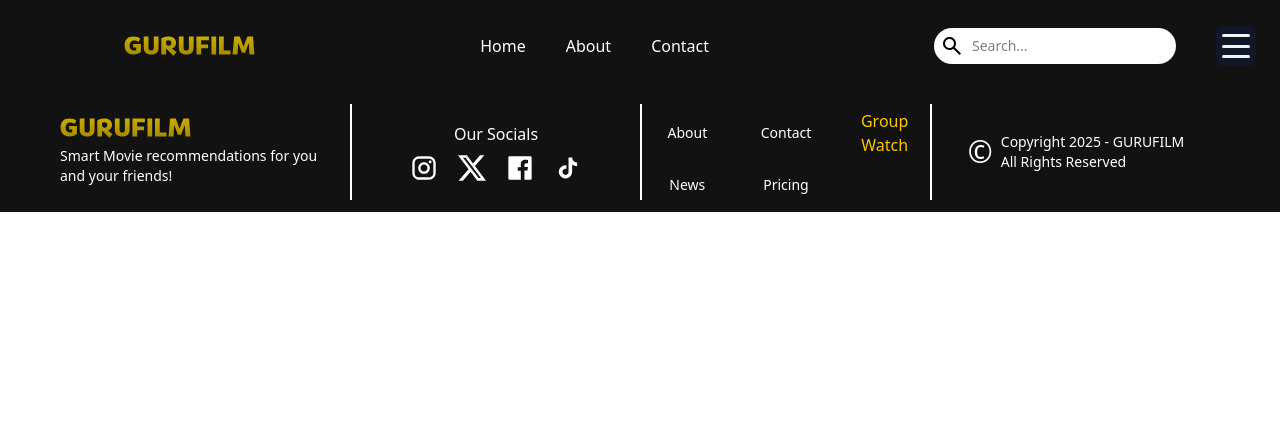
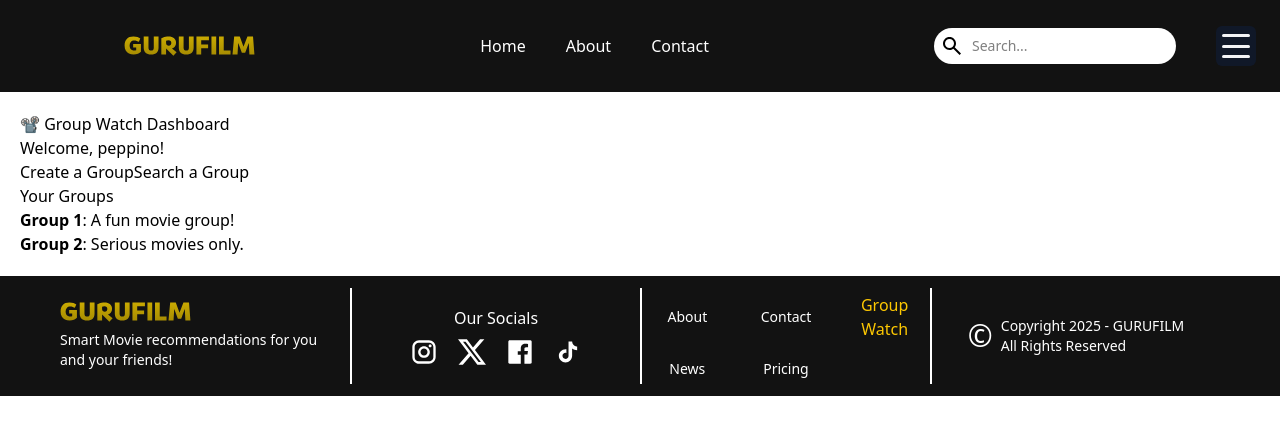
Before and after one commit to Sk4rKr0w/Movies-HCI-Project, a React (Vite) app in the folder front-end/: page /groupwatch in a window 1280 px wide. Shown: the top 434 px of the page. Built offline with nearby package versions, Linux system fonts and the light colour scheme.

Commit message:
Log out, inizio groupwatch

```diff
--- a/front-end/src/App.jsx
+++ b/front-end/src/App.jsx
@@ -8,6 +8,7 @@ import Footer from "./components/Footer";
 import SignUp from "./pages/SignUp";
 import SignIn from "./pages/SignIn";
 import Profile from "./pages/Profile";
+import GroupWatch from "./pages/GroupWatch";
 
 
 function App() {
@@ -21,6 +22,7 @@ function App() {
                 <Route path="/signup" element={<SignUp />} />
                 <Route path="/signin" element={<SignIn />} />
                 <Route path="/profile" element={<Profile />} />
+                <Route path="/groupwatch" element={<GroupWatch />} />
 
             </Routes>
             <Footer />
--- /dev/null
+++ b/front-end/src/components/HelloUser.jsx
@@ -0,0 +1,65 @@
+import { useEffect, useState } from "react";
+import Profile from "../pages/Profile";
+
+function HelloUser() {
+  const [user, setUser] = useState(null);
+  const [showLogout, setShowLogout] = useState(false);
+
+  useEffect(() => {
+    const token = localStorage.getItem("token");
+
+    if (!token) return;
+
+    fetch("http://localhost:3001/api/protected/profile", {
+      headers: {
+        Authorization: `Bearer ${token}`
+      }
+    })
+      .then((res) => res.json())
+      .then((data) => {
+        if (!data.error) {
+          setUser(data.user);
+        }
+      })
+      .catch((err) => {
+        console.error("Errore nel recupero utente in HelloUser:", err);
+      });
+  }, []);
+
+  const handleLogout = () => {
+    localStorage.removeItem("token");
+    window.location.href = "/"; // oppure "/login"
+  };
+
+  if (!user) return null;
+
+  return (
+    <div
+      style={{ position: "relative", display: "inline-block" }}
+      onMouseEnter={() => setShowLogout(true)}
+      onMouseLeave={() => setShowLogout(false)}
+    >
+      <button>Hello, {user.username}!</button>
+
+      {showLogout && (
+        <div
+          style={{
+            position: "absolute",
+            top: "100%",
+            left: 0,
+            backgroundColor: "#000000",
+            border: "1px solid #ccc",
+            padding: "5px 10px",
+            cursor: "pointer",
+            zIndex: 10
+          }}
+          onClick={handleLogout}
+        >
+          Log out
+        </div>
+      )}
+    </div>
+  );
+}
+
+export default HelloUser;
--- a/front-end/src/components/NavBar.jsx
+++ b/front-end/src/components/NavBar.jsx
@@ -2,6 +2,7 @@ import { NavLink } from "react-router-dom"; // Cambia Link con NavLink
 import SearchBar from "./SearchBar";
 import HamburgerIcon from "./HamburgerIcon";
 import logo from "../assets/images/logo.svg";
+import HelloUser from "./HelloUser";
 
 function NavBar() {
     return (
@@ -47,6 +48,7 @@ function NavBar() {
             </div>
 
             <div className="flex items-center gap-10">
+                <HelloUser />
                 <SearchBar />
                 <HamburgerIcon className="md:hidden" />
             </div>
--- /dev/null
+++ b/front-end/src/pages/GroupWatch.jsx
@@ -0,0 +1,51 @@
+import { useEffect, useState } from "react";
+import axios from "axios";
+import HelloUser from "../components/HelloUser";
+
+function GroupWatch() {
+  //if (!user) return <div>You must be logged in to access this page.</div>;
+
+  // Simuliamo gruppi fittizi per la dashboard
+  const [groups, setGroups] = useState([
+    { id: 1, name: "Group 1", description: "A fun movie group!" },
+    { id: 2, name: "Group 2", description: "Serious movies only." },
+  ]);
+
+  // Funzione per creare un nuovo gruppo
+  const handleCreateGroup = () => {
+    const groupName = prompt("Enter a name for your new group");
+    if (groupName) {
+      const newGroup = { id: groups.length + 1, name: groupName, description: "New movie group." };
+      setGroups([...groups, newGroup]);
+    }
+  };
+
+  // Funzione per cercare un gruppo (simulato)
+  const handleSearchGroup = () => {
+    const groupName = prompt("Enter the group name you want to search for:");
+    if (groupName) {
+      alert(`Searching for group: ${groupName}`);
+    }
+  };
+
+  return (
+    <div style={{ padding: 20 }}>
+      <h2>📽️ Group Watch Dashboard</h2>
+      <p>Welcome, peppino!</p>
+
+      <button onClick={handleCreateGroup}>Create a Group</button>
+      <button onClick={handleSearchGroup}>Search a Group</button>
+
+      <h3>Your Groups</h3>
+      <ul>
+        {groups.map((group) => (
+          <li key={group.id}>
+            <strong>{group.name}</strong>: {group.description}
+          </li>
+        ))}
+      </ul>
+    </div>
+  );
+}
+
+export default GroupWatch;
--- a/front-end/src/pages/SignIn.jsx
+++ b/front-end/src/pages/SignIn.jsx
@@ -26,6 +26,7 @@ function SignIn() {
 
       alert('Login avvenuto con successo!');
       navigate('/');
+      window.location.reload();
     } catch (err) {
       alert('Email o password non validi');
       console.error(err);
```
